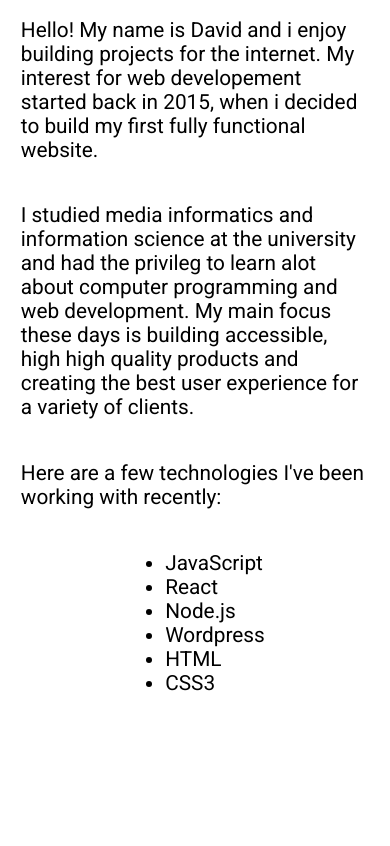
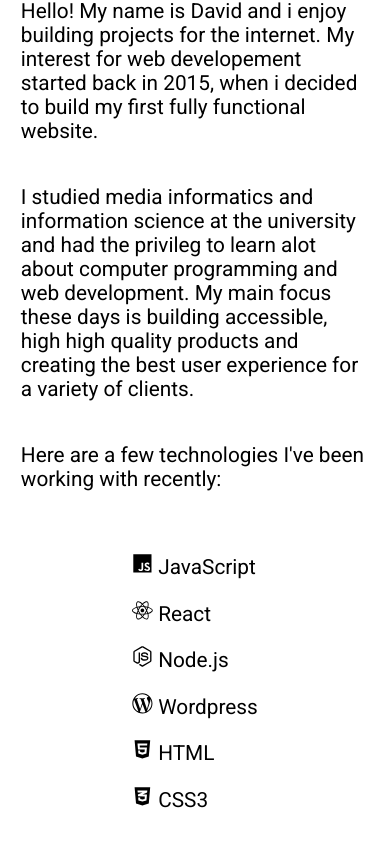
Before and after one commit to DavidSinz/davidsinz-website, a React (Create React App) app: page / in a window 390 px wide. Shown: the part 1108-1954 px from the top of the page. Built offline with nearby package versions, Linux system fonts and the light colour scheme.

Commit message:
styles for mobile device width

```diff
--- a/src/components/main/About.js
+++ b/src/components/main/About.js
@@ -1,3 +1,12 @@
+import {
+  FaJs,
+  FaReact,
+  FaNodeJs,
+  FaWordpressSimple,
+  FaHtml5,
+  FaCss3Alt,
+} from "react-icons/fa";
+
 const About = () => {
   return (
     <section>
@@ -16,12 +25,24 @@ const About = () => {
       </p>
       <p>Here are a few technologies I've been working with recently:</p>
       <ul>
-        <li>JavaScript</li>
-        <li>React</li>
-        <li>Node.js</li>
-        <li>Wordpress</li>
-        <li>HTML</li>
-        <li>CSS3</li>
+        <li>
+          <FaJs /> JavaScript
+        </li>
+        <li>
+          <FaReact /> React
+        </li>
+        <li>
+          <FaNodeJs /> Node.js
+        </li>
+        <li>
+          <FaWordpressSimple /> Wordpress
+        </li>
+        <li>
+          <FaHtml5 /> HTML
+        </li>
+        <li>
+          <FaCss3Alt /> CSS3
+        </li>
       </ul>
     </section>
   );
--- a/src/components/ui/Footer.js
+++ b/src/components/ui/Footer.js
@@ -1,5 +1,5 @@
 const Footer = () => {
-  return <>Footer</>;
+  return <footer>&copy; David Sinz</footer>;
 };
 
 export default Footer;
--- a/src/index.css
+++ b/src/index.css
@@ -15,12 +15,20 @@ h1 {
   font-size: 2em;
   font-weight: 900;
   color: #1b7f7a;
-  text-shadow: 0.1rem 0.1rem 0 #4c4a59;
-  margin: 0;
+  margin: 0.5rem;
 }
 
 h2 {
   color: #4caba6;
+}
+
+ul {
+  padding: 0;
+  list-style-type: none;
+}
+
+li {
+  margin: 1rem 0;
 }
 
 body {
@@ -28,7 +36,8 @@ body {
   margin: 0;
 }
 
-section {
+section,
+footer {
   padding: 1rem;
 }
 
@@ -38,6 +47,15 @@ section {
   align-items: center;
   justify-content: center;
   flex-direction: column;
+}
+
+footer,
+.nav-bar {
+  color: #f2cdac;
+  background-color: #4c4a59;
+  display: flex;
+  align-items: center;
+  justify-content: center;
 }
 
 .btn {
@@ -78,11 +96,6 @@ section {
 
 .nav-bar {
   padding: 0 0 0 0.2rem;
-  color: #f2cdac;
-  background-color: #4c4a59;
-  display: flex;
-  align-items: center;
-  justify-content: center;
 }
 
 .nav-bar #logo,
```
